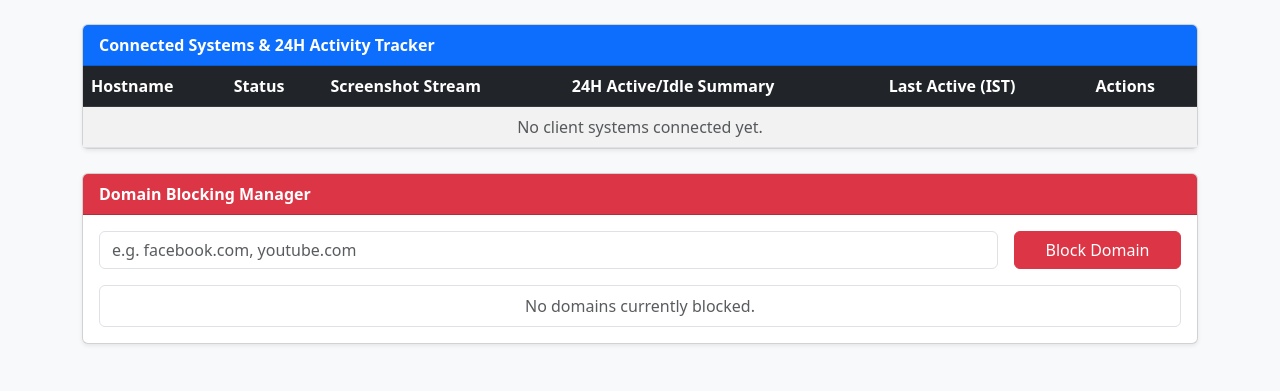
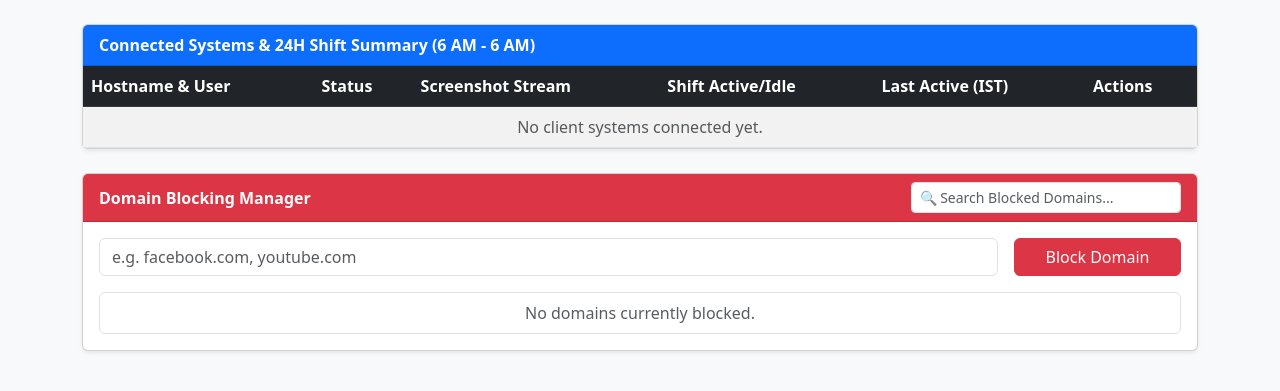
Before and after one commit to Bhandari7055/rmm-cloud-server, a Flask app: page /dashboard in a window 1280 px wide. Shown: the part 56-447 px from the top of the page. Run offline with Flask 3, Linux system fonts and the light colour scheme; the visitor is signed in with stand-in values (Sample User, id 1).

Commit message:
Update dashboard layout and improve accessibility

```diff
--- a/templates/dashboard.html
+++ b/templates/dashboard.html
@@ -18,17 +18,17 @@
     </nav>
 
     <div class="container mt-4">
-        <!-- Connected Systems Table with Screenshot & Activity -->
+        <!-- Connected Systems & Shift Activity -->
         <div class="card shadow-sm mb-4">
-            <div class="card-header bg-primary text-white fw-bold">Connected Systems & 24H Activity Tracker</div>
+            <div class="card-header bg-primary text-white fw-bold">Connected Systems & 24H Shift Summary (6 AM - 6 AM)</div>
             <div class="card-body p-0">
                 <table class="table table-hover table-striped mb-0">
                     <thead class="table-dark">
                         <tr>
-                            <th>Hostname</th>
+                            <th>Hostname & User</th>
                             <th>Status</th>
                             <th>Screenshot Stream</th>
-                            <th>24H Active/Idle Summary</th>
+                            <th>Shift Active/Idle</th>
                             <th>Last Active (IST)</th>
                             <th>Actions</th>
                         </tr>
@@ -67,9 +67,12 @@
             </div>
         </div>
 
-        <!-- Domain Blocking Manager -->
+        <!-- Domain Blocking Manager with Search Box -->
         <div class="card shadow-sm">
-            <div class="card-header bg-danger text-white fw-bold">Domain Blocking Manager</div>
+            <div class="card-header bg-danger text-white fw-bold d-flex justify-content-between align-items-center">
+                <span>Domain Blocking Manager</span>
+                <input type="text" id="domainSearchInput" class="form-control form-control-sm w-25" placeholder="🔍 Search Blocked Domains..." onkeyup="filterBlockedDomains()">
+            </div>
             <div class="card-body">
                 <form id="blockForm" class="row g-3 mb-3">
                     <div class="col-8 col-md-10">
@@ -82,19 +85,19 @@
 
                 <ul class="list-group" id="blockedDomainsList">
                     {% for domain in blocked_domains %}
-                    <li class="list-group-item d-flex justify-content-between align-items-center">
-                        {{ domain }}
+                    <li class="list-group-item d-flex justify-content-between align-items-center domain-item">
+                        <span class="domain-text">{{ domain }}</span>
                         <button class="btn btn-sm btn-outline-danger" onclick="unblockDomain('{{ domain }}')">Unblock</button>
                     </li>
                     {% else %}
-                    <li class="list-group-item text-muted text-center">No domains currently blocked.</li>
+                    <li class="list-group-item text-muted text-center" id="noDomainsMsg">No domains currently blocked.</li>
                     {% endfor %}
                 </ul>
             </div>
         </div>
     </div>
 
-    <!-- Date-Wise History Modal -->
+    <!-- Date-Wise History Modal with Search Box -->
     <div class="modal fade" id="historyModal" tabindex="-1" aria-hidden="true">
         <div class="modal-dialog modal-lg modal-dialog-scrollable">
             <div class="modal-content">
@@ -103,10 +106,14 @@
                     <button type="button" class="btn-close btn-close-white" data-bs-dismiss="modal" aria-label="Close"></button>
                 </div>
                 <div class="modal-body p-3">
-                    <div class="row mb-3">
-                        <label class="col-sm-3 col-form-label fw-bold">Select Date:</label>
-                        <div class="col-sm-9">
+                    <div class="row mb-3 g-2">
+                        <div class="col-sm-6">
+                            <label class="form-label fw-bold">Select Date:</label>
                             <input type="date" id="historyDateSelect" class="form-control" onchange="loadDateHistory()">
+                        </div>
+                        <div class="col-sm-6">
+                            <label class="form-label fw-bold">Search History URL:</label>
+                            <input type="text" id="historySearchInput" class="form-control" placeholder="🔍 Type e.g. youtube, google..." onkeyup="filterHistoryTable()">
                         </div>
                     </div>
                     <table class="table table-striped mb-0">
@@ -156,12 +163,14 @@
     <script>
         let historyModalObj;
         let currentHost = '';
+        let fullHistoryCache = [];
 
         function viewHistory(hostname) {
             currentHost = hostname;
             document.getElementById('historyModalTitle').innerText = "Browsing History: " + hostname;
             const today = new Date().toISOString().split('T')[0];
             document.getElementById('historyDateSelect').value = today;
+            document.getElementById('historySearchInput').value = '';
 
             historyModalObj = new bootstrap.Modal(document.getElementById('historyModal'));
             historyModalObj.show();
@@ -173,19 +182,25 @@
             fetch(`/api/system/history?hostname=${encodeURIComponent(currentHost)}&date=${selectedDate}`)
             .then(res => res.json())
             .then(data => {
+                fullHistoryCache = data.history || [];
+                renderHistoryTable(fullHistoryCache);
+            });
+        }
+
+        function renderHistoryTable(items) {
             const tbody = document.getElementById('historyTableBody');
             tbody.innerHTML = '';
 
-                if(!data.history || data.history.length === 0) {
-                    tbody.innerHTML = '<tr><td colspan="2" class="text-center text-muted">No history logged for this date.</td></tr>';
+            if(!items || items.length === 0) {
+                tbody.innerHTML = '<tr><td colspan="2" class="text-center text-muted">No history found.</td></tr>';
                 return;
             }
 
-                data.history.slice().reverse().forEach(item => {
+            items.slice().reverse().forEach(item => {
                 const tr = document.createElement('tr');
                 let targetLink = item.url;
                 if (!item.url.startsWith('http://') && !item.url.startsWith('https://')) {
-                        targetLink = 'https://www.google.com/search?q=' + encodeURIComponent(item.url);
+                    targetLink = 'https://' + item.url;
                 }
 
                 tr.innerHTML = `
@@ -198,6 +213,25 @@
                 `;
                 tbody.appendChild(tr);
             });
+        }
+
+        function filterHistoryTable() {
+            const query = document.getElementById('historySearchInput').value.toLowerCase();
+            const filtered = fullHistoryCache.filter(item => item.url.toLowerCase().includes(query));
+            renderHistoryTable(filtered);
+        }
+
+        function filterBlockedDomains() {
+            const query = document.getElementById('domainSearchInput').value.toLowerCase();
+            const items = document.querySelectorAll('.domain-item');
+
+            items.forEach(item => {
+                const text = item.querySelector('.domain-text').innerText.toLowerCase();
+                if(text.includes(query)) {
+                    item.style.display = 'flex';
+                } else {
+                    item.style.display = 'none';
+                }
             });
         }
 
@@ -215,15 +249,7 @@
             .then(res => res.json())
             .then(data => {
                 if(data.status === 'success') {
-                    domainInput.value = '';
-                    const ul = document.getElementById('blockedDomainsList');
-                    if(ul.children[0] && ul.children[0].innerText.includes('No domains currently blocked')) {
-                        ul.innerHTML = '';
-                    }
-                    const li = document.createElement('li');
-                    li.className = 'list-group-item d-flex justify-content-between align-items-center';
-                    li.innerHTML = `${domain} <button class="btn btn-sm btn-outline-danger" onclick="unblockDomain('${domain}')">Unblock</button>`;
-                    ul.appendChild(li);
+                    location.reload();
                 }
             });
         });
```
Lines whose indentation alone changed are shown as unchanged.
